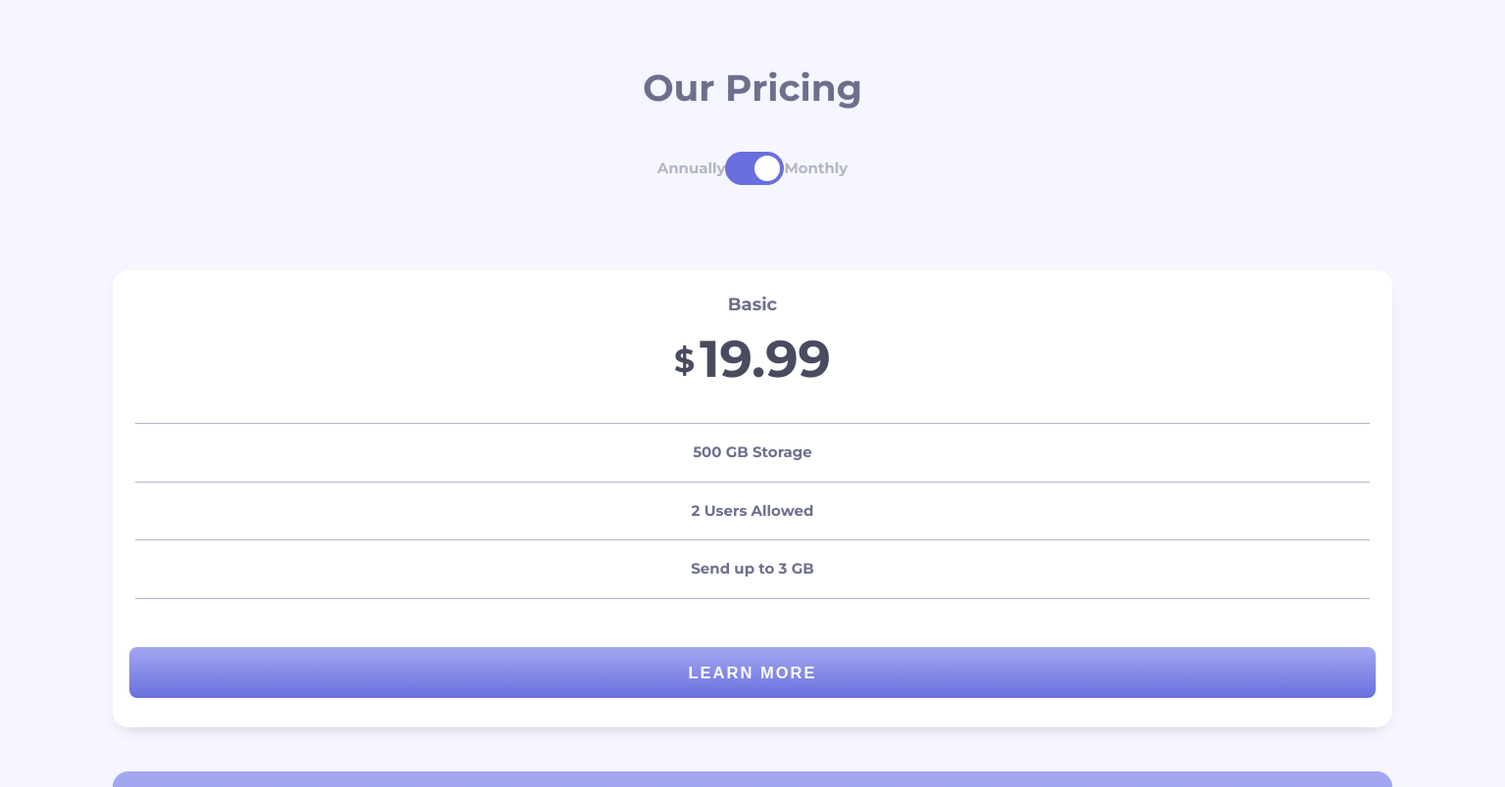
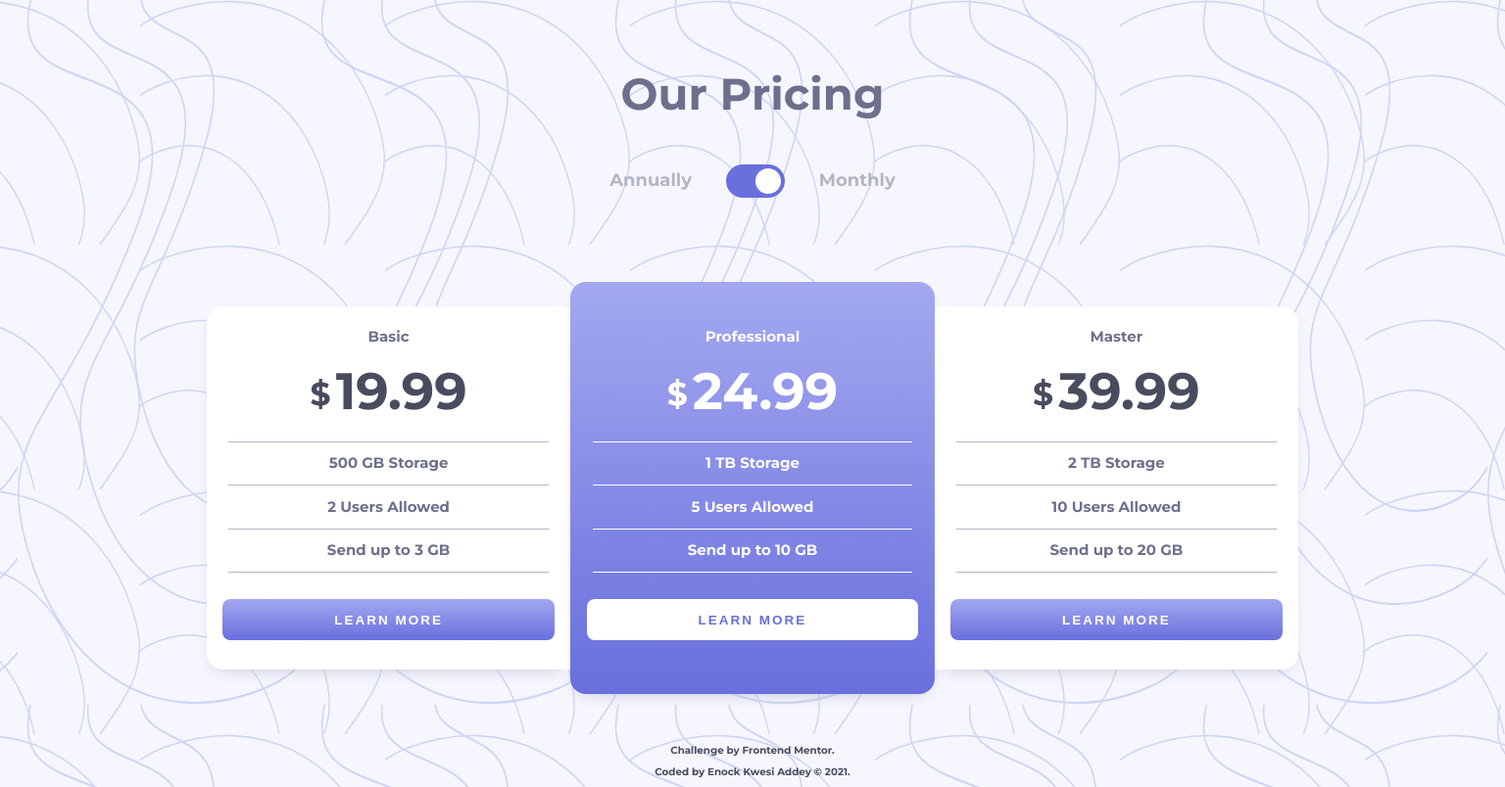
Before and after one commit to Nocks/pricing-component-with-toggle, a plain HTML site: page index.html in a window 1536 px wide. Shown: the top 804 px of the page at 98% size. Drawn offline with Linux system fonts and the light colour scheme.

Commit message:
Add styles for screens 1281px and up

```diff
--- a/css/styles.scss
+++ b/css/styles.scss
@@ -311,7 +311,6 @@ footer {
   }
 }
 
-
 /*
   ##Device = Desktops
   ##Screen = 1281px to higher resolution desktops
@@ -319,8 +318,94 @@ footer {
 
 @media (min-width: 1281px) {
 
-  //CSS
+  body {
+    background: url('../images/bg-top.svg') right top/300px 90vh no-repeat fixed,
+                url('../images/bg-bottom.svg') left bottom/250px 250px no-repeat fixed;
+    background-color: $color-very-light-grayish-blue;
+  }
 
+  .pricing-component-wrapper {
+    display: flex;
+    flex-direction: row;
+    justify-content: center;
+    align-items: center;
+  }
+  .pricing-component {
+    margin-top: 0;
+    margin-bottom: 0;
+    width: 25%;
+
+    &--basic {
+      border-top-right-radius: 0;
+      border-bottom-right-radius: 0;
+    }
+    &--master {
+      border-top-left-radius: 0;
+      border-bottom-left-radius: 0;
+    }
+    &--basic::before {
+      content: '';
+      height: -25px;
+    }
+    &--basic::after {
+      content: '';
+      height: -25px;
+    }
+    &--professional::before {
+      content: '';
+      height: 25px;
+    }
+    &--professional::after {
+      content: '';
+      height: 25px;
+    }
+    &--master::before {
+      content: '';
+      height: -25px;
+    }
+    &--master::after {
+      content: '';
+      height: -25px;
+    }
+  }
+  .heading {
+    font-size: 3em;
+  }
+
+  .payment-option {
+    padding-left: 5.5em;
+    padding-right: 5.5em;
+    width: 25%;
+
+    &__label {
+      font-size: 1.2em;
+    }
+  }
+  .pricing-component {
+
+    &__type {
+      font-size: 1em;
+    }
+    &__currency {
+      font-size: 2.2em;
+    }
+    &__amount {
+      font-size: 3.5em;
+    }
+    &__feature-item {
+      font-size: 1em;
+      margin-top: 0.5em;
+      margin-bottom: 0.5em;
+    }
+    &__price-wrapper {
+      padding-bottom: 2.5em;
+    }
+    &__btn {
+      margin-top: 2em;
+      height: 40px;
+      font-size: 0.9em;
+    }
+  }
 }
 
 /*
```
Also changed, not shown: css/styles.css, 1 other file.
